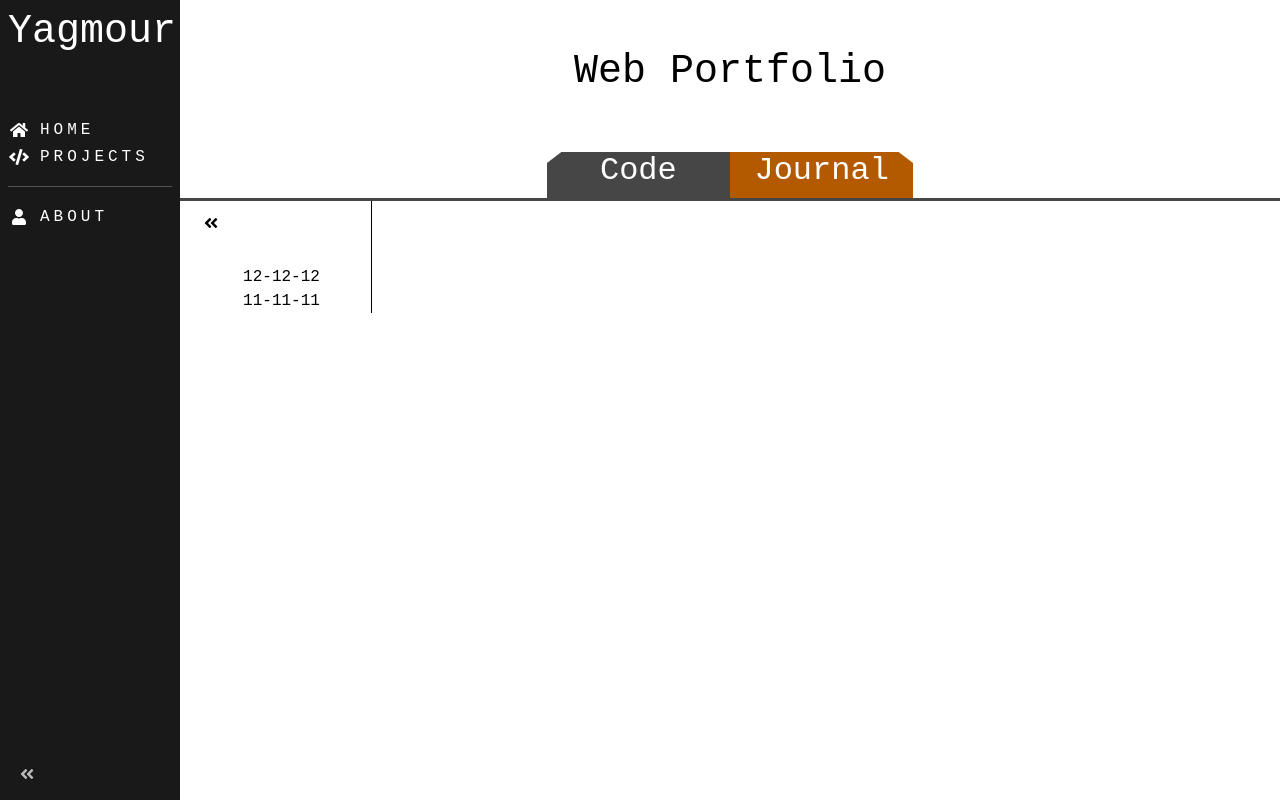
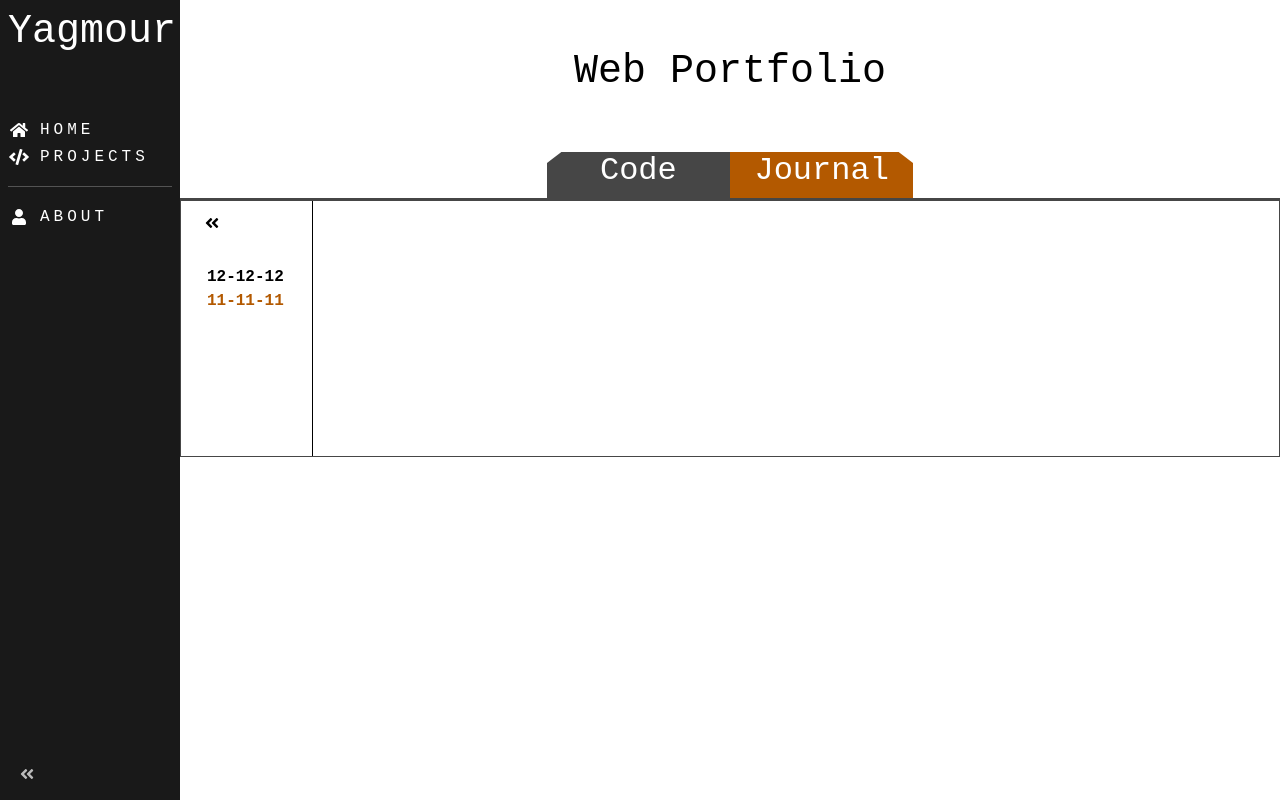
Before and after one commit to m-yag/web-portfolio, a Vue app: page /web-portfolio/journal in a window 1280 px wide. Built offline with nearby package versions, Linux system fonts and the light colour scheme; what particles.vue3 would draw is missing.

Commit message:
Journal/JSidebar styling.

```diff
--- a/src/components/jsidebar/JSidebar.vue
+++ b/src/components/jsidebar/JSidebar.vue
@@ -43,6 +43,9 @@ export default {
 
   display: flex;
   flex-direction: column;
+  height: 100%;
+  min-height: 250px;
+  margin-bottom: 5px;
 }
 
 .collapse-icon {
--- a/src/components/jsidebar/JSidebarLink.vue
+++ b/src/components/jsidebar/JSidebarLink.vue
@@ -27,10 +27,17 @@ export default {
   display: flex;
   align-items: center;
   position: relative;
+  width: 88%;
 
   cursor: pointer;
 
   color: black;
   text-decoration: none;
+  font-weight: 600;
 }
+
+.router-link-active {
+  color: var(--orange);
+}
+
 </style>
--- a/src/components/jsidebar/state.js
+++ b/src/components/jsidebar/state.js
@@ -3,8 +3,8 @@ import { ref, computed } from 'vue'
 export const collapsed = ref(false)
 export const toggleSidebar = () => (collapsed.value = !collapsed.value)
 
-export const SIDEBAR_WIDTH = 180
-export const SIDEBAR_WIDTH_COLLAPSED = 38
+export const SIDEBAR_WIDTH = 120
+export const SIDEBAR_WIDTH_COLLAPSED = 29
 export const sidebarWidth = computed(
   () => `${collapsed.value ? SIDEBAR_WIDTH_COLLAPSED : SIDEBAR_WIDTH}px`
 )
--- a/src/views/web-portfolio/Journal.vue
+++ b/src/views/web-portfolio/Journal.vue
@@ -30,6 +30,16 @@ export default {
 
 <style scoped>
 
+.container {
+  min-height: 250px;
+
+  border-right: 1px solid var(--btn-light);
+  border-left: 1px solid var(--btn-light);
+  border-bottom: 1px solid var(--btn-light);
+}
+
+
+/* To be erased */
 .nav {
   float: left;
   z-index: 1;
@@ -39,7 +49,6 @@ export default {
   flex-direction: column;
 
   position: relative;
-  border-right: solid 1px;
 }
 
 .test {
```
